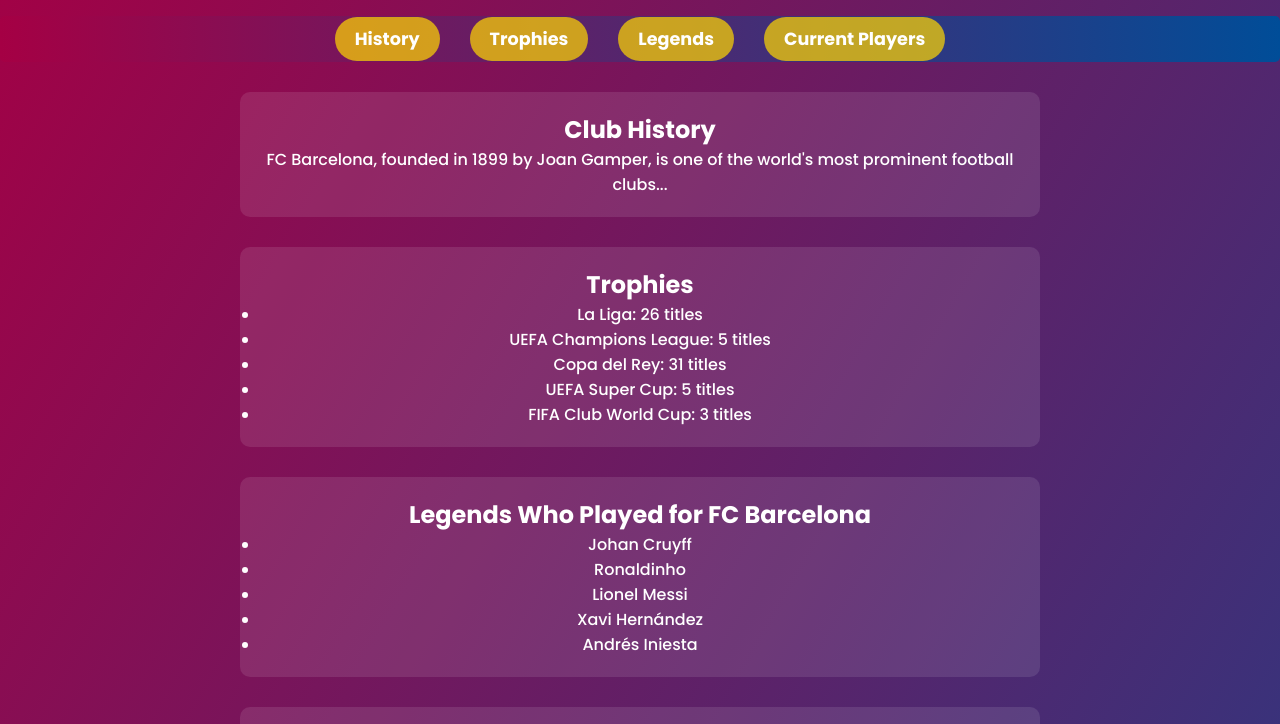
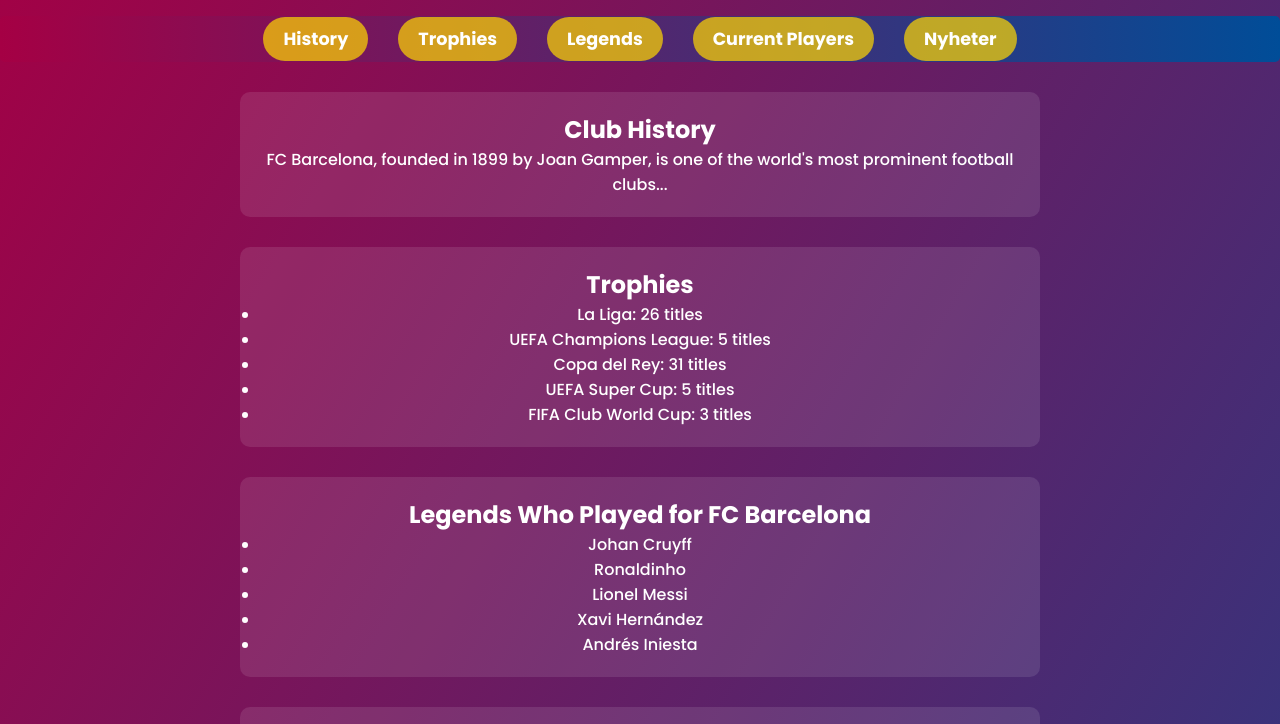
Before and after one commit to JacobHanini/gymnasiearbete, a plain HTML site: page index.html in a window 1280 px wide. Shown: the part 104-828 px from the top of the page. Drawn offline with Linux system fonts and the light colour scheme.

Commit message:
Update index.html

```diff
--- a/index.html
+++ b/index.html
@@ -48,6 +48,7 @@
             <li><a href="#trophies">Trophies</a></li>
             <li><a href="#legends">Legends</a></li>
             <li><a href="#current-players">Current Players</a></li>
+            <li><a href="nyheter.html">Nyheter</a></li>
         </ul>
     </nav>
     <section id="history">
```
